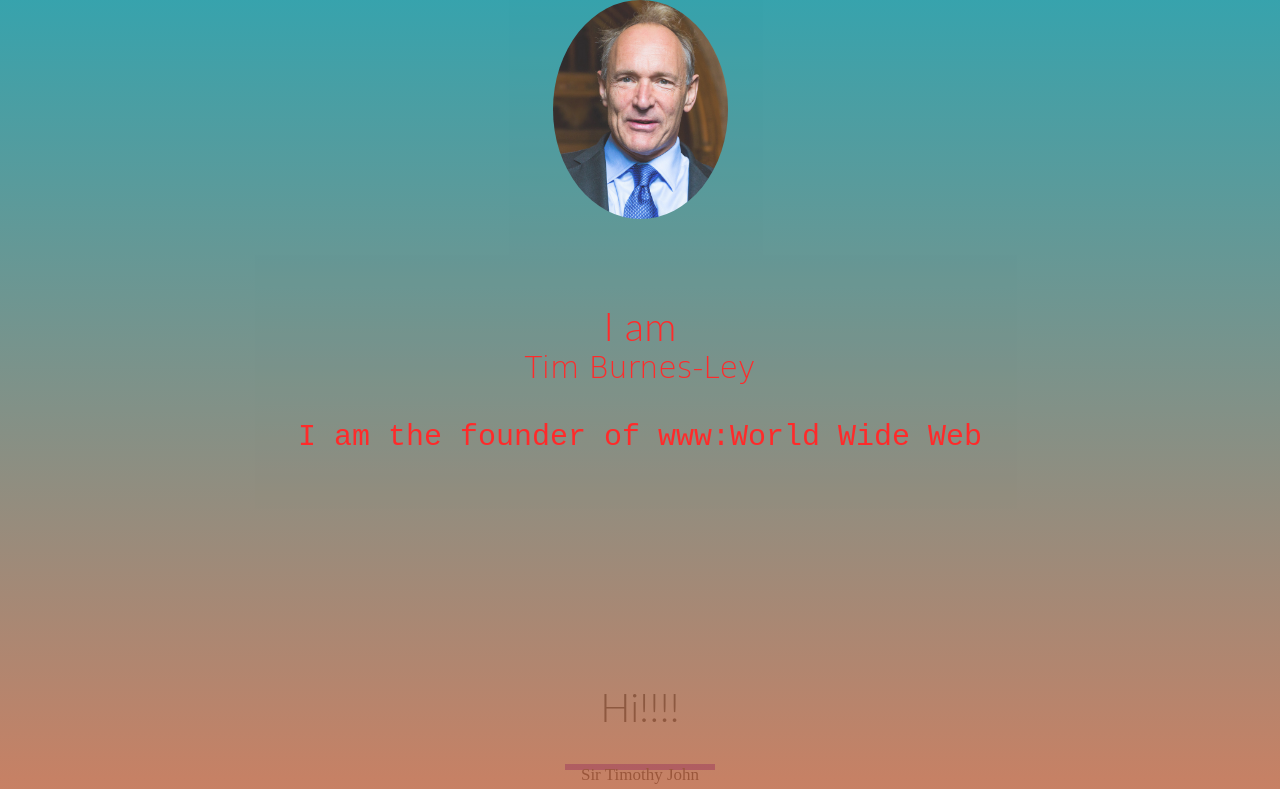
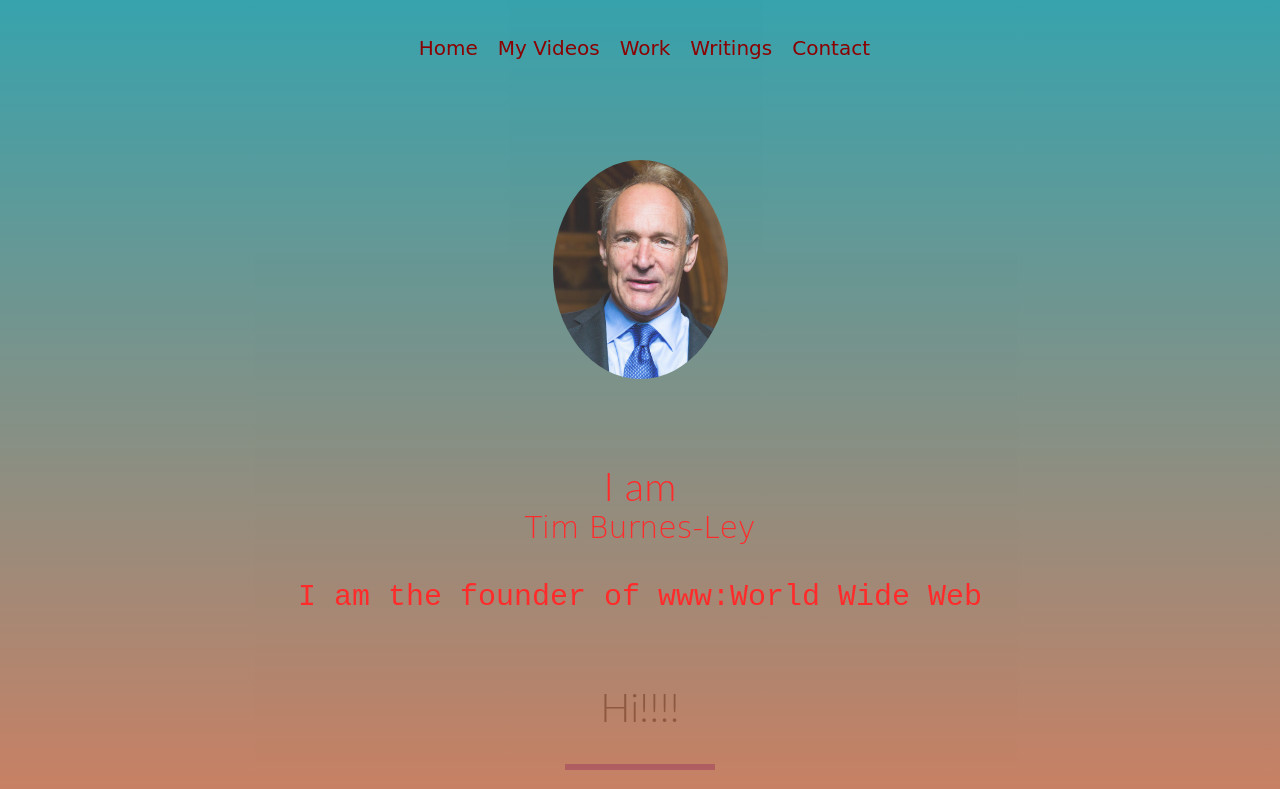
Before and after one commit to AbhitanSaha/Porfolio-Web, a plain HTML site: page index.html in a window 1280 px wide. Shown: the top 789 px of the page. Drawn offline with Linux system fonts and the light colour scheme; a web font is replaced by a local one.

Commit message:
Add files via upload

```diff
--- a/index.html
+++ b/index.html
@@ -3,8 +3,18 @@
 <head>
     <title>Tim Berners-Lee </title>
     <link rel="stylesheet" href="style.css">
+    <link href="https://fonts.googleapis.com/css2?family=Warnes&display=swap" rel="stylesheet">
   </head>
 <body>
+    <ul class="window">
+    <li class="cho-z"> Home </li>
+        <li class="cho-z"> My Videos </li>
+        <li class="cho-z"> Work </li>
+        <li class="cho-z"> Writings </li>
+        <li class="cho-z"> Contact </li>
+
+
+    </ul>
     <section class="zenith" id="welcome">
         <div class="inner"> <img id="profile" src="Sir_Tim_Berners-Lee_(cropped).jpg">
             <h1> I am <br> <span id="name">Tim Burnes-Ley </span></h1>
@@ -13,11 +23,10 @@
     </section>
     <section id="bio">
         <h1> Hi!!!!</h1>
-        <div class="line">
+        <div class="line"> </div>
             <p>Sir Timothy John Berners-Lee OM KBE FRS FREng FRSA FBCS (born 8 June 1955),[1] also known as TimBL, is an English computer scientist best known as the inventor of the World Wide Web. He is a Professorial Fellow of Computer Science at the University of Oxford[2] and a professor at the Massachusetts Institute of Technology (MIT).[3][4] Berners-Lee proposed an information management system on 12 March 1989,[5][6] then implemented the first successful communication between a Hypertext Transfer Protocol (HTTP) client and server via the internet in mid-November.[7][8][9][10][11] <br> <br>
 
                 Berners-Lee is the director of the World Wide Web Consortium (W3C) which oversees the continued development of the Web. He is also the founder of the World Wide Web Foundation and is a senior researcher and holder of the 3Com founders chair at the MIT Computer Science and Artificial Intelligence Laboratory (CSAIL).[12] He is a director of the Web Science Research Initiative (WSRI)[13] and a member of the advisory board of the MIT Center for Collective Intelligence.[14][15] In 2011, he was named as a member of the board of trustees of the Ford Foundation.[16] He is a founder and president of the Open Data Institute and is currently an advisor at social network MeWe.</p>
-        </div>
     </section>
 </body>
 
--- a/style.css
+++ b/style.css
@@ -24,6 +24,7 @@ body {
     display: table;
     height: 100%;
     width: 100%;
+    z-index: 9;
 }
 
 h1 {
@@ -49,7 +50,7 @@ h2 {
 #bio {
     padding: 50px;
     text-align: center;
-
+font-size: 42px;
 }
 
 .line {
@@ -60,8 +61,37 @@ h2 {
 }
 
 p {
-    max-width: 450pxśśś;
+    max-width: 450px;
     margin: 25px auto;
     font-size: 17px;
     line-height: 1.3;
 }
+
+.inner {
+    display: table-cell;
+    position: relative;
+    text-align: center;
+    vertical-align: middle;
+}
+.window{
+    list-style: none;
+    top:10px;
+    right:400px;
+    position: absolute;
+    z-index: 10;
+    cursor:grabbing;
+}
+.cho-z{
+    float: left;
+    padding-left: 10px;
+    padding-right: 10px;
+    padding-bottom: 10px;
+    padding-top: 10px;
+    color:darkred;
+    font-size: 20px;
+    font-family: 'Warnes', cursive;
+}
+.cho-z:hover{
+    font-size: 23px;
+    background-color: cornsilk;
+}
```
